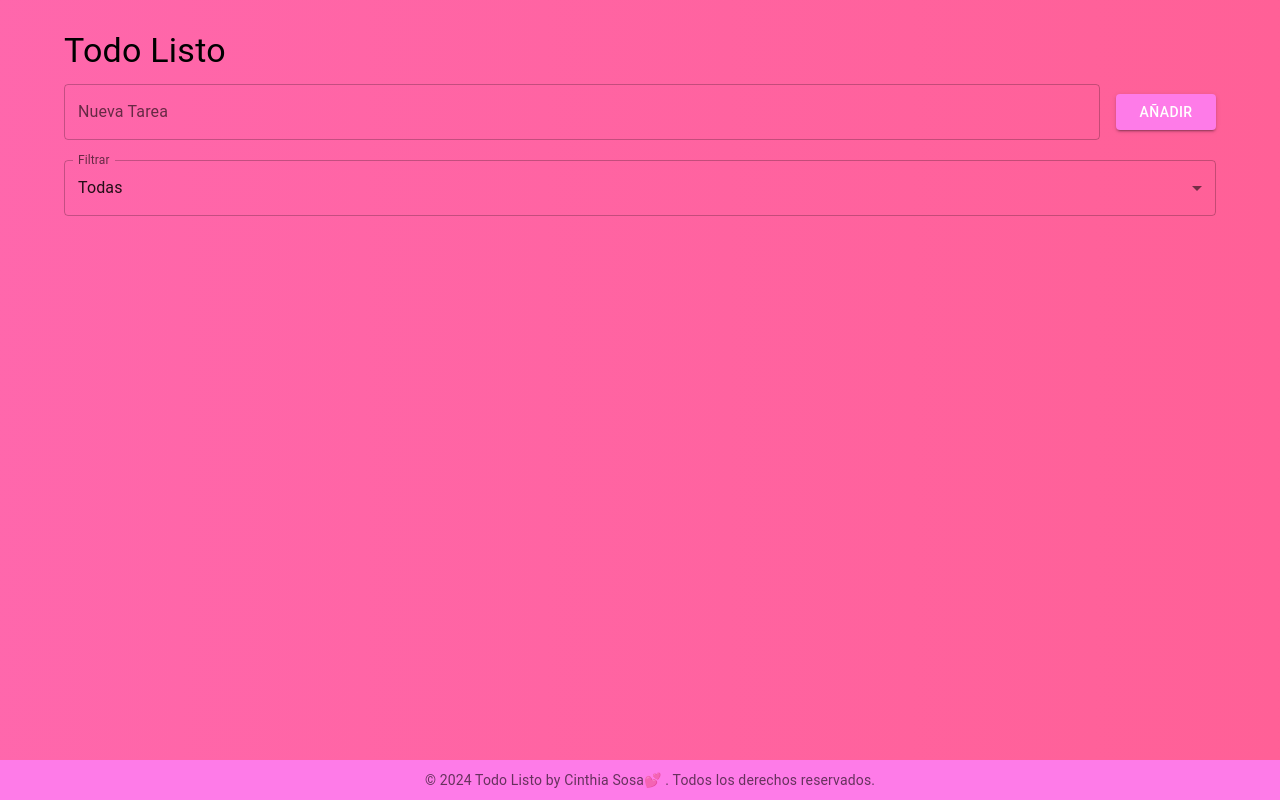
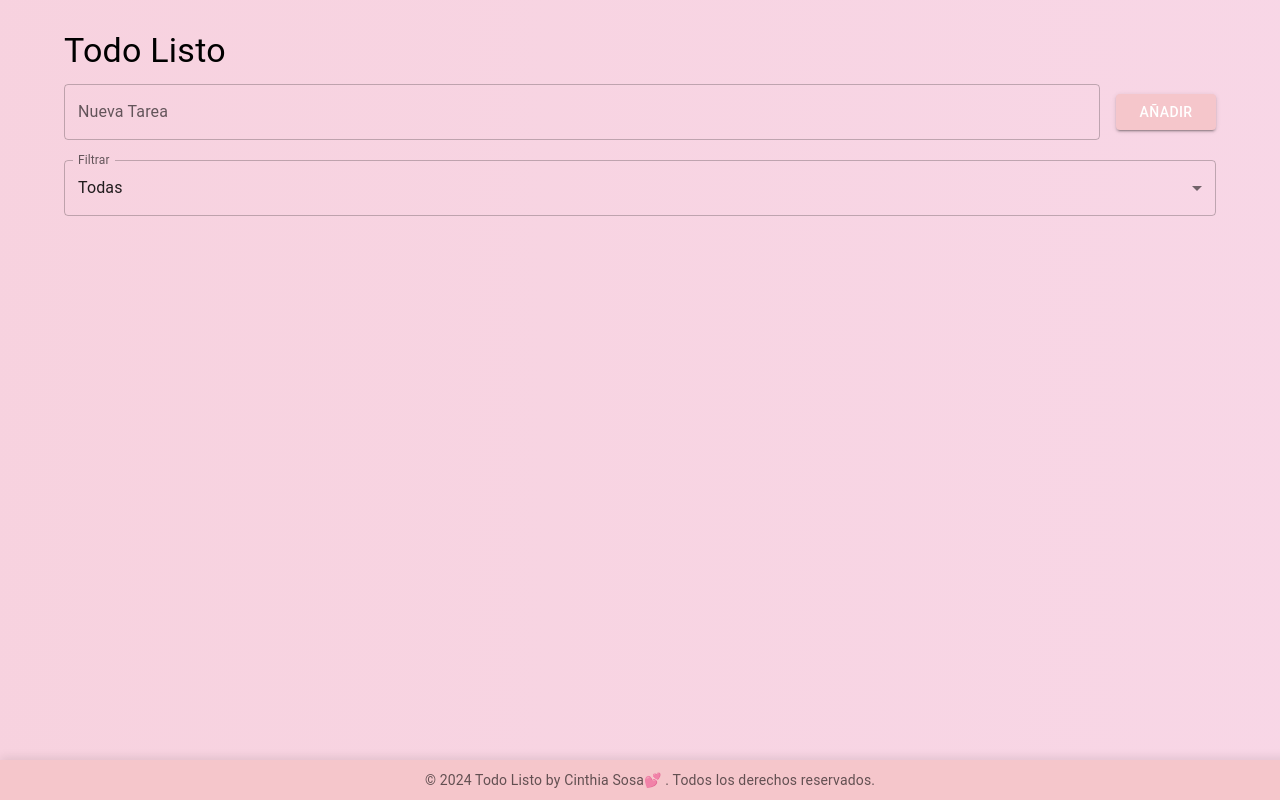
Before and after one commit to Ramlah23/Todo-Listo-TP-React, a React (Vite) app: page / in a window 1280 px wide. Built offline with nearby package versions, Linux system fonts and the light colour scheme.

Commit message:
colore modificados

```diff
--- a/src/App.css
+++ b/src/App.css
@@ -3,7 +3,7 @@ body, html, #root {
   margin: 0;
   overflow: hidden;
 
-    background: linear-gradient(270deg, #ff5f94, #fe7be8);
+  background: linear-gradient(270deg, #f8d7e7, #f5c6cb);
   background-size: 400% 400%;
   animation: gradientBG 15s ease infinite;
   height: 100%;
--- a/src/components/footer/footer.jsx
+++ b/src/components/footer/footer.jsx
@@ -2,7 +2,6 @@ import { Box, Typography } from "@mui/material";
 
 export const Footer = () => {
   return (
-
     <Box
       sx={{
         position: "fixed",
@@ -10,15 +9,13 @@ export const Footer = () => {
         width: "100%",
         textAlign: "center",
         padding: "10px",
-          backgroundColor: "#fe7be8",
+        backgroundColor: "#f5c6cb", // Un tono suave de rosa pastel
+        boxShadow: "0px -2px 10px rgba(0, 0, 0, 0.1)", // Añade sombra suave
       }}
     >
       <Typography variant="body2" color="textSecondary">
         &copy; 2024 Todo Listo by Cinthia Sosa💕 . Todos los derechos reservados.
       </Typography>
-
-
     </Box>
-
   );
 };
--- a/src/components/form/Form.jsx
+++ b/src/components/form/Form.jsx
@@ -1,5 +1,5 @@
 import { useState } from "react";
-import { TextField, Button, Box} from "@mui/material";
+import { TextField, Button, Box } from "@mui/material";
 
 // eslint-disable-next-line react/prop-types
 const TodoForm = ({ addTodo }) => {
@@ -35,7 +35,7 @@ const TodoForm = ({ addTodo }) => {
           error={error} // Muestra el error si el estado `error` es verdadero
           helperText={error ? "La tarea no puede estar vacía" : ""}
           sx={{
-            flex: 1, // Ajusta el ancho del input
+            flex: 1,
             minWidth: "200px", // Asegura un tamaño mínimo
           }}
         />
@@ -43,9 +43,14 @@ const TodoForm = ({ addTodo }) => {
           type="submit"
           variant="contained"
           sx={{
-            backgroundColor: "#fe7be8",
+            backgroundColor: "#f5c6cb",
+            color: "#fff",
             whiteSpace: "nowrap",
             minWidth: "100px",
+            "&:hover": {
+              backgroundColor: "#f8d7e7",
+              boxShadow: "0px 4px 10px rgba(0, 0, 0, 0.1)",
+            },
           }}
         >
           Añadir
```
Lines whose indentation alone changed are shown as unchanged.
